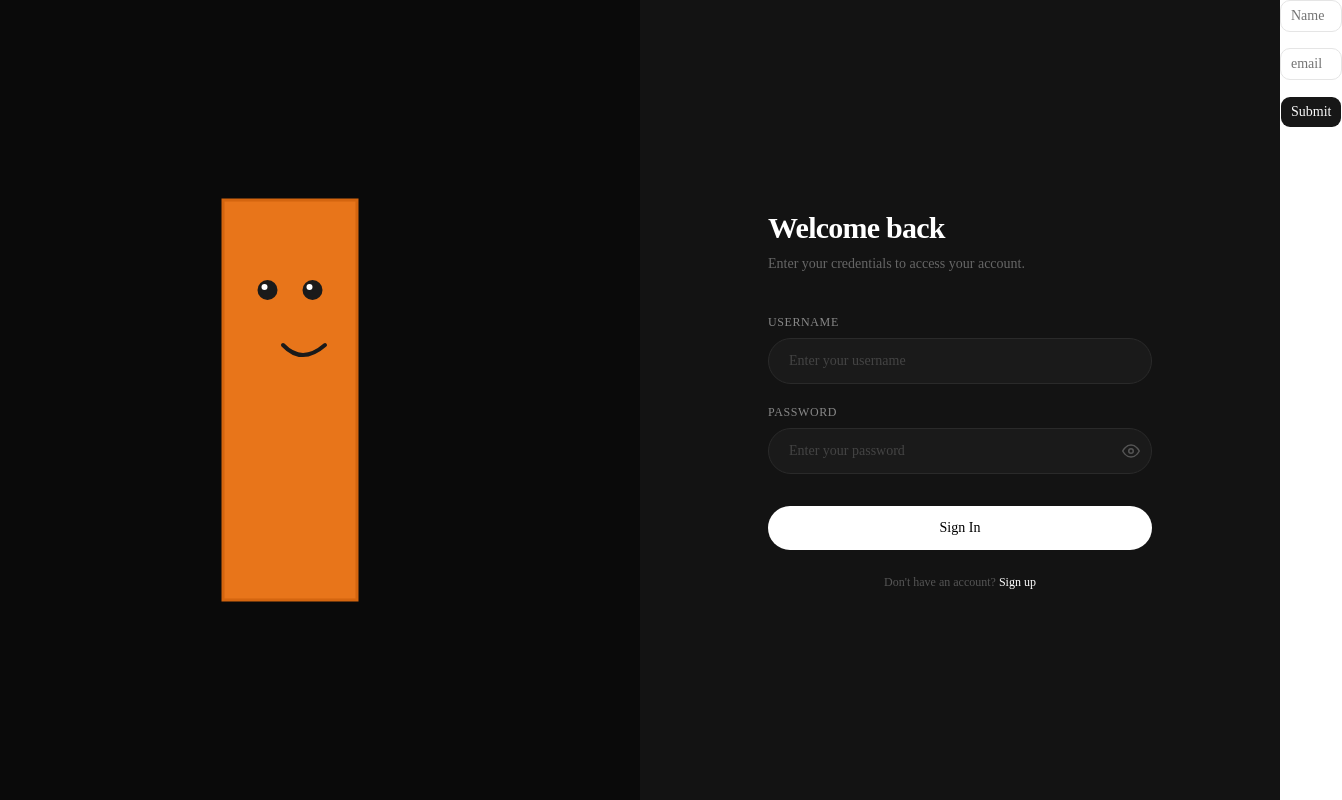
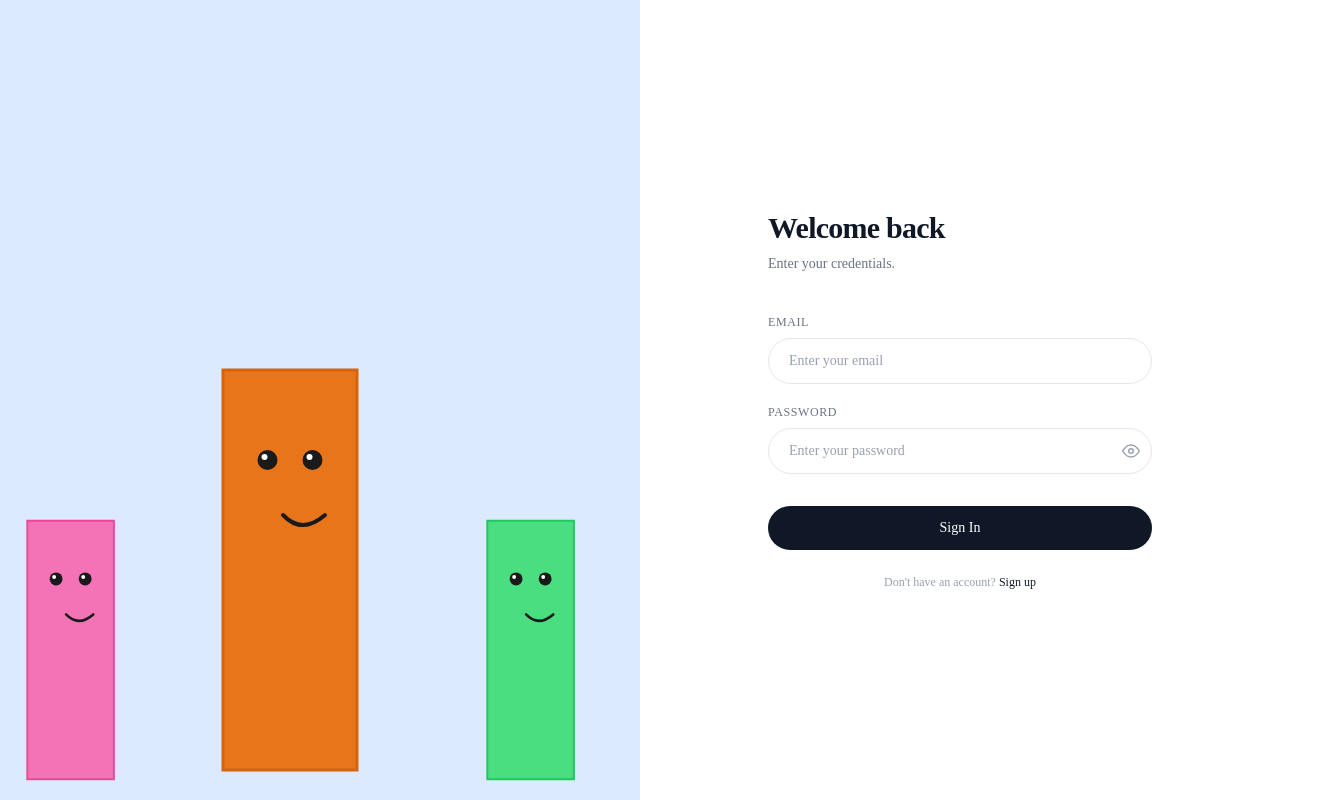
Before and after one commit to TejaswaHinduja/Scholar, a Next.js app in the folder frontend/: page /auth/1 in a window 1280 px wide. Shown: the whole page, 1342 px wide, since content can reach past the window. Built offline with nearby package versions, Linux system fonts and the light colour scheme.

Commit message:
auth page complete , next dashboard, db schema fixing

```diff
--- a/frontend/app/auth/[type]/page.tsx
+++ b/frontend/app/auth/[type]/page.tsx
@@ -1,47 +1,22 @@
 "use client"
-import { Button } from "@/components/ui/button";
-import { Input } from "@/components/ui/input";
-import {useParams,useRouter} from "next/navigation"
-import { useState } from "react";
-import {useForm,Controller} from "react-hook-form"
-import { AuthCharacters } from "@/components/ui/authchars";
+import { useParams } from "next/navigation"
+import { AuthCharacters } from "@/components/ui/authchars"
 
-export default function AuthPage(){
-    type formvalue={
-        name:string,
-        email:string,
-        password:string
+export default function AuthPage() {
+  const { type } = useParams()
+
+  const handleSubmit = async (values: { name?: string; email: string; password: string }) => {
+    const endpoint = type === 'signup' ? '/api/signup' : '/api/login'
+    const res = await fetch(`http://localhost:5000${endpoint}`, {
+      method: 'POST',
+      headers: { 'Content-Type': 'application/json' },
+      body: JSON.stringify(values),
+    })
+    if (!res.ok) {
+      const data = await res.json().catch(() => ({}))
+      throw new Error(data?.message ?? 'Request failed')
     }
-    const {typeAuth}=useParams()
-    const form=useForm<formvalue>({
+  }
 
-    })
-    const {register,handleSubmit,formState:{errors},control}=form
-
-    const Submit=async(values:formvalue)=>{
-        {/*const res=await fetch(`http://localhost:5000/api/signup`,{
-            method:"POST",
-            headers:{"Content-Type":"application/json"},
-            body:JSON.stringify(values)
-        })
-        console.log(res) */}
-        console.log(values)
-    }
-    return (
-        <div className="flex grid-cols-2">
-            <div>
-                <AuthCharacters/>
-            </div>
-            <div>
-
-            <form className="flex flex-col w-full justify-center items-center"onSubmit={handleSubmit(Submit)}>
-
-            <Input {...register("name")}placeholder="Name" />
-            <Input className="my-4" {...register("email")}placeholder="email" />
-            <Button className="align-center items-center"type="submit">Submit</Button>
-            </form>
-            </div>
-
-        </div>
-    )
+  return <AuthCharacters type={type as string} onSubmit={handleSubmit} />
 }
--- a/frontend/components/ui/authchars.tsx
+++ b/frontend/components/ui/authchars.tsx
@@ -1,111 +1,57 @@
 import { useState, useEffect, useRef } from 'react'
 import { motion } from 'motion/react'
+import { useForm } from 'react-hook-form'
 
-export function AuthCharacters() {
-  const [showPassword, setShowPassword] = useState(false)
-  const [eyeOffset, setEyeOffset] = useState({ x: 0, y: 0, normX: 0 })
-  const [isFocused, setIsFocused] = useState(false)
-  const [isBlinking, setIsBlinking] = useState(false)
-  const [lookAwayOffset, setLookAwayOffset] = useState({ x: 0, y: 0, normX: 0 })
-  const [password, setPassword] = useState('')
-  const [error, setError] = useState('')
-  const [isShaking, setIsShaking] = useState(false)
-  const [isSad, setIsSad] = useState(false)
-  const characterRef = useRef<SVGSVGElement>(null)
-
-  useEffect(() => {
-    const handleMouseMove = (e: MouseEvent) => {
-      if (!characterRef.current) return
-      const rect = characterRef.current.getBoundingClientRect()
-      const centerX = rect.left + rect.width / 2
-      const centerY = rect.top + rect.height * 0.38
-
-      const dx = e.clientX - centerX
-      const dy = e.clientY - centerY
-      const distance = Math.sqrt(dx * dx + dy * dy)
-      const maxOffset = 8
-
-      const x = (dx / Math.max(distance, 1)) * Math.min(distance / 40, maxOffset)
-      const y = (dy / Math.max(distance, 1)) * Math.min(distance / 40, maxOffset)
-      const normX = Math.max(-1, Math.min(1, dx / 300))
-
-      setEyeOffset({ x, y, normX })
+type FormValues = {
+  name?: string
+  email: string
+  password: string
 }
 
-    window.addEventListener('mousemove', handleMouseMove)
-    return () => window.removeEventListener('mousemove', handleMouseMove)
-  }, [])
-
-  useEffect(() => {
-    const scheduleBlink = () => {
-      const randomDelay = Math.random() * 3000 + 2000 // 2-5 seconds
-      return setTimeout(() => {
-        setIsBlinking(true)
-        setTimeout(() => setIsBlinking(false), 150) // blink duration
-      }, randomDelay)
+interface AuthCharactersProps {
+  type?: string
+  onSubmit?: (data: FormValues) => Promise<void>
 }
 
-    let timeoutId = scheduleBlink()
-    const intervalId = setInterval(() => {
-      timeoutId = scheduleBlink()
-    }, 5000)
+type CharacterFigureProps = {
+  bodyColor: string
+  strokeColor: string
+  width: number
+  height: number
+  svgRef?: React.RefObject<SVGSVGElement | null>
+  bodyPath: string
+  lookAwayOffset: { x: number; y: number; normX: number }
+  eyeLift: number
+  eyeShift: number
+  isBlinking: boolean
+  isShaking: boolean
+  isSad: boolean
+  leftEyeBase: number
+  rightEyeBase: number
+  leftEyeScale: number
+  rightEyeScale: number
+  mouthShift: number
+}
 
-    return () => {
-      clearTimeout(timeoutId)
-      clearInterval(intervalId)
-    }
-  }, [])
-
-  useEffect(() => {
-    const targetOffset = showPassword ? { x: -15, y: -8, normX: -0.6 } : eyeOffset
-    setLookAwayOffset(targetOffset)
-  }, [showPassword, eyeOffset])
-
-  const faceShift = lookAwayOffset.normX * 12
-  const eyeGap = 45 - lookAwayOffset.normX * 10
-  const leftEyeBase = 100 + faceShift - eyeGap / 2
-  const rightEyeBase = 100 + faceShift + eyeGap / 2
-  const leftEyeScale = 1 - lookAwayOffset.normX * 0.15
-  const rightEyeScale = 1 + lookAwayOffset.normX * 0.15
-  const mouthShift = faceShift * 0.8
-
-  const handleFocus = () => setIsFocused(true)
-  const handleBlur = () => setIsFocused(false)
-
-  const bend = isFocused ? 60 : 0
-  const topShift = isFocused ? 50 : 0
-  const eyeLift = isFocused ? -30 : 0
-  const eyeShift = isFocused ? 25 : 0
-
-  const left = 33
-  const right = 167
-  const top = 30
-  const bottom = 430
-
-  const bodyPath = `
-    M ${left + topShift} ${top}
-    L ${right + topShift} ${top}
-    C ${right} ${top + 60} ${right - bend * 0.4} ${(top + bottom) / 2} ${right} ${bottom}
-    L ${left} ${bottom}
-    C ${left - bend * 0.4} ${bottom - 60} ${left - bend * 0.3} ${(top + bottom) / 2} ${left + topShift} ${top}
-    Z
-  `
-
+function CharacterFigure({
+  bodyColor, strokeColor, width, height, svgRef,
+  bodyPath, lookAwayOffset, eyeLift, eyeShift,
+  isBlinking, isShaking, isSad,
+  leftEyeBase, rightEyeBase, leftEyeScale, rightEyeScale, mouthShift,
+}: CharacterFigureProps) {
   return (
-    <div className="flex w-screen h-screen">
-      <div className="w-1/2 h-full bg-[#0a0a0a] flex items-center justify-center overflow-hidden">
     <svg
-          ref={characterRef}
-          width="260"
-          height="460"
+      ref={svgRef}
+      width={width}
+      height={height}
       viewBox="0 0 260 460"
       fill="none"
       xmlns="http://www.w3.org/2000/svg"
     >
       <motion.path
         d={bodyPath}
-            fill="#E8751A"
-            stroke="#D4650F"
+        fill={bodyColor}
+        stroke={strokeColor}
         strokeWidth="3"
         animate={{ d: bodyPath }}
         transition={{ type: 'spring', stiffness: 180, damping: 18 }}
@@ -114,12 +60,12 @@ export function AuthCharacters() {
         animate={{
           x: eyeShift,
           y: eyeLift,
-              rotate: isShaking ? [0, -5, 5, -5, 5, 0] : 0
+          rotate: isShaking ? [0, -5, 5, -5, 5, 0] : 0,
         }}
         transition={{
           x: { type: 'spring', stiffness: 180, damping: 18 },
           y: { type: 'spring', stiffness: 180, damping: 18 },
-              rotate: { duration: 0.5 }
+          rotate: { duration: 0.5 },
         }}
         style={{ originX: '50%', originY: '50%' }}
       >
@@ -158,57 +104,224 @@ export function AuthCharacters() {
           transition={{ type: 'spring', stiffness: 100, damping: 15 }}
         />
         <motion.path
-              d={isSad ?
-                `M${93 + mouthShift + (showPassword ? lookAwayOffset.x * 0.5 : 0)} ${185 + (showPassword ? lookAwayOffset.y * 0.5 : 0)} Q${112 + mouthShift + (showPassword ? lookAwayOffset.x * 0.5 : 0)} ${175 + (showPassword ? lookAwayOffset.y * 0.5 : 0)} ${135 + mouthShift + (showPassword ? lookAwayOffset.x * 0.5 : 0)} ${185 + (showPassword ? lookAwayOffset.y * 0.5 : 0)}` :
-                `M${93 + mouthShift + (showPassword ? lookAwayOffset.x * 0.5 : 0)} ${175 + (showPassword ? lookAwayOffset.y * 0.5 : 0)} Q${112 + mouthShift + (showPassword ? lookAwayOffset.x * 0.5 : 0)} ${195 + (showPassword ? lookAwayOffset.y * 0.5 : 0)} ${135 + mouthShift + (showPassword ? lookAwayOffset.x * 0.5 : 0)} ${175 + (showPassword ? lookAwayOffset.y * 0.5 : 0)}`
+          d={
+            isSad
+              ? `M${93 + mouthShift} 185 Q${112 + mouthShift} 175 ${135 + mouthShift} 185`
+              : `M${93 + mouthShift} 175 Q${112 + mouthShift} 195 ${135 + mouthShift} 175`
           }
           stroke="#1a1a1a"
           strokeWidth="4"
           strokeLinecap="round"
           fill="none"
           animate={{
-                d: isSad ?
-                  `M${93 + mouthShift + (showPassword ? lookAwayOffset.x * 0.5 : 0)} ${185 + (showPassword ? lookAwayOffset.y * 0.5 : 0)} Q${112 + mouthShift + (showPassword ? lookAwayOffset.x * 0.5 : 0)} ${175 + (showPassword ? lookAwayOffset.y * 0.5 : 0)} ${135 + mouthShift + (showPassword ? lookAwayOffset.x * 0.5 : 0)} ${185 + (showPassword ? lookAwayOffset.y * 0.5 : 0)}` :
-                  `M${93 + mouthShift + (showPassword ? lookAwayOffset.x * 0.5 : 0)} ${175 + (showPassword ? lookAwayOffset.y * 0.5 : 0)} Q${112 + mouthShift + (showPassword ? lookAwayOffset.x * 0.5 : 0)} ${195 + (showPassword ? lookAwayOffset.y * 0.5 : 0)} ${135 + mouthShift + (showPassword ? lookAwayOffset.x * 0.5 : 0)} ${175 + (showPassword ? lookAwayOffset.y * 0.5 : 0)}`
+            d: isSad
+              ? `M${93 + mouthShift} 185 Q${112 + mouthShift} 175 ${135 + mouthShift} 185`
+              : `M${93 + mouthShift} 175 Q${112 + mouthShift} 195 ${135 + mouthShift} 175`,
           }}
           transition={{ type: 'spring', stiffness: 200, damping: 20 }}
         />
       </motion.g>
     </svg>
-      </div>
+  )
+}
 
-      <div className="w-1/2 h-full bg-[#131313] flex items-center justify-center">
-        <div className="w-full max-w-md px-8">
-          <h1 className="text-white text-3xl font-semibold tracking-tight mb-2">
-            Welcome back
-          </h1>
-          <p className="text-[#666] text-sm mb-10">
-            Enter your credentials to access your account.
-          </p>
+export function AuthCharacters({ type = 'login', onSubmit }: AuthCharactersProps) {
+  const isSignup = type === 'signup'
 
-          <div className="mb-5">
-            <label
-              htmlFor="username"
-              className="block text-[#888] text-xs font-medium uppercase tracking-wider mb-2"
-            >
-              Username
-            </label>
-            <input
-              id="username"
-              type="text"
-              placeholder="Enter your username"
-              autoComplete="off"
-              onFocus={handleFocus}
-              onBlur={handleBlur}
-              className="w-full appearance-none bg-[#1a1a1a] border border-[#2a2a2a] rounded-full px-5 py-3 text-white text-sm font-[inherit] placeholder:text-[#444] outline-none focus:border-[#444] transition-colors"
+  const [showPassword, setShowPassword] = useState(false)
+  const [eyeOffset, setEyeOffset] = useState({ x: 0, y: 0, normX: 0 })
+  const [isFocused, setIsFocused] = useState(false)
+  const [isPasswordFocused, setIsPasswordFocused] = useState(false)
+  const [isBlinking, setIsBlinking] = useState(false)
+  const [lookAwayOffset, setLookAwayOffset] = useState({ x: 0, y: 0, normX: 0 })
+  const [isShaking, setIsShaking] = useState(false)
+  const [isSad, setIsSad] = useState(false)
+  const [submitError, setSubmitError] = useState('')
+  const characterRef = useRef<SVGSVGElement>(null)
+
+  const { register, handleSubmit, formState: { errors } } = useForm<FormValues>()
+
+  useEffect(() => {
+    const handleMouseMove = (e: MouseEvent) => {
+      if (!characterRef.current) return
+      const rect = characterRef.current.getBoundingClientRect()
+      const centerX = rect.left + rect.width / 2
+      const centerY = rect.top + rect.height * 0.38
+
+      const dx = e.clientX - centerX
+      const dy = e.clientY - centerY
+      const distance = Math.sqrt(dx * dx + dy * dy)
+      const maxOffset = 8
+
+      const x = (dx / Math.max(distance, 1)) * Math.min(distance / 40, maxOffset)
+      const y = (dy / Math.max(distance, 1)) * Math.min(distance / 40, maxOffset)
+      const normX = Math.max(-1, Math.min(1, dx / 300))
+
+      setEyeOffset({ x, y, normX })
+    }
+
+    window.addEventListener('mousemove', handleMouseMove)
+    return () => window.removeEventListener('mousemove', handleMouseMove)
+  }, [])
+
+  useEffect(() => {
+    const scheduleBlink = () => {
+      const randomDelay = Math.random() * 3000 + 2000
+      return setTimeout(() => {
+        setIsBlinking(true)
+        setTimeout(() => setIsBlinking(false), 150)
+      }, randomDelay)
+    }
+
+    let timeoutId = scheduleBlink()
+    const intervalId = setInterval(() => {
+      timeoutId = scheduleBlink()
+    }, 5000)
+
+    return () => {
+      clearTimeout(timeoutId)
+      clearInterval(intervalId)
+    }
+  }, [])
+
+  useEffect(() => {
+    const targetOffset = isPasswordFocused ? { x: -15, y: -8, normX: -0.6 } : eyeOffset
+    setLookAwayOffset(targetOffset)
+  }, [isPasswordFocused, eyeOffset])
+
+  const faceShift = lookAwayOffset.normX * 12
+  const eyeGap = 45 - lookAwayOffset.normX * 10
+  const leftEyeBase = 100 + faceShift - eyeGap / 2
+  const rightEyeBase = 100 + faceShift + eyeGap / 2
+  const leftEyeScale = 1 - lookAwayOffset.normX * 0.15
+  const rightEyeScale = 1 + lookAwayOffset.normX * 0.15
+  const mouthShift = faceShift * 0.8
+
+  const handleFocus = () => setIsFocused(true)
+  const handleBlur = () => setIsFocused(false)
+
+  // Password focus → body leans back (negative topShift/bend); other field → lean forward
+  const bend = isPasswordFocused ? -50 : (isFocused ? 60 : 0)
+  const topShift = isPasswordFocused ? -25 : (isFocused ? 50 : 0)
+  const eyeLift = isPasswordFocused ? 8 : (isFocused ? -30 : 0)
+  const eyeShift = isPasswordFocused ? -12 : (isFocused ? 25 : 0)
+
+  const left = 33
+  const right = 167
+  const top = 30
+  const bottom = 430
+
+  const bodyPath = `
+    M ${left + topShift} ${top}
+    L ${right + topShift} ${top}
+    C ${right} ${top + 60} ${right - bend * 0.4} ${(top + bottom) / 2} ${right} ${bottom}
+    L ${left} ${bottom}
+    C ${left - bend * 0.4} ${bottom - 60} ${left - bend * 0.3} ${(top + bottom) / 2} ${left + topShift} ${top}
+    Z
+  `
+
+  const handleFormSubmit = async (data: FormValues) => {
+    if (!onSubmit) return
+    try {
+      await onSubmit(data)
+    } catch (err: unknown) {
+      const message = err instanceof Error ? err.message : 'Something went wrong'
+      setSubmitError(message)
+      setIsShaking(true)
+      setIsSad(true)
+      setTimeout(() => {
+        setIsShaking(false)
+        setIsSad(false)
+      }, 1500)
+    }
+  }
+
+  const inputClass = (hasError?: boolean) =>
+    `w-full appearance-none bg-white border ${hasError ? 'border-red-400' : 'border-gray-200'} rounded-full px-5 py-3 text-gray-900 text-sm font-[inherit] placeholder:text-gray-400 outline-none focus:border-blue-300 focus:ring-2 focus:ring-blue-100 transition-all`
+
+  const sharedCharProps = {
+    bodyPath, lookAwayOffset, eyeLift, eyeShift,
+    isBlinking, isShaking, isSad,
+    leftEyeBase, rightEyeBase, leftEyeScale, rightEyeScale, mouthShift,
+  }
+
+  return (
+    <div className="flex w-screen h-screen">
+      {/* Left panel — three characters bottom-aligned */}
+      <div className="w-1/2 h-full bg-[#dbeafe] flex items-end justify-center gap-4 overflow-hidden">
+        <CharacterFigure
+          {...sharedCharProps}
+          bodyColor="#f472b6"
+          strokeColor="#ec4899"
+          width={168}
+          height={300}
+        />
+        <CharacterFigure
+          {...sharedCharProps}
+          bodyColor="#E8751A"
+          strokeColor="#D4650F"
+          width={260}
+          height={460}
+          svgRef={characterRef}
+        />
+        <CharacterFigure
+          {...sharedCharProps}
+          bodyColor="#4ade80"
+          strokeColor="#22c55e"
+          width={168}
+          height={300}
         />
       </div>
 
+      {/* Right panel — form */}
+      <div className="w-1/2 h-full bg-white flex items-center justify-center">
+        <div className="w-full max-w-md px-8">
+          <h1 className="text-gray-900 text-3xl font-semibold tracking-tight mb-2">
+            {isSignup ? 'Create an account' : 'Welcome back'}
+          </h1>
+          <p className="text-gray-500 text-sm mb-10">
+            {isSignup ? 'Sign up to get started.' : 'Enter your credentials.'}
+          </p>
+
+          <form onSubmit={handleSubmit(handleFormSubmit)} noValidate>
+            {isSignup && (
+              <div className="mb-5">
+                <label htmlFor="name" className="block text-gray-500 text-xs font-medium uppercase tracking-wider mb-2">
+                  Name
+                </label>
+                <input
+                  id="name"
+                  type="text"
+                  placeholder="Enter your name"
+                  autoComplete="off"
+                  {...register('name', { required: isSignup ? 'Name is required' : false })}
+                  onFocus={handleFocus}
+                  onBlur={(e) => { register('name').onBlur(e); handleBlur() }}
+                  className={inputClass(!!errors.name)}
+                />
+                {errors.name && <p className="text-red-500 text-xs mt-2 ml-5">{errors.name.message}</p>}
+              </div>
+            )}
+
+            <div className="mb-5">
+              <label htmlFor="email" className="block text-gray-500 text-xs font-medium uppercase tracking-wider mb-2">
+                Email
+              </label>
+              <input
+                id="email"
+                type="email"
+                placeholder="Enter your email"
+                autoComplete="off"
+                {...register('email', { required: 'Email is required' })}
+                onFocus={handleFocus}
+                onBlur={(e) => { register('email').onBlur(e); handleBlur() }}
+                className={inputClass(!!errors.email)}
+              />
+              {errors.email && <p className="text-red-500 text-xs mt-2 ml-5">{errors.email.message}</p>}
+            </div>
+
             <div className="mb-8">
-            <label
-              htmlFor="password"
-              className="block text-[#888] text-xs font-medium uppercase tracking-wider mb-2"
-            >
+              <label htmlFor="password" className="block text-gray-500 text-xs font-medium uppercase tracking-wider mb-2">
                 Password
               </label>
               <div className="relative">
@@ -217,19 +330,15 @@ export function AuthCharacters() {
                   type={showPassword ? 'text' : 'password'}
                   placeholder="Enter your password"
                   autoComplete="off"
-                value={password}
-                onChange={(e) => {
-                  setPassword(e.target.value)
-                  setError('')
-                }}
-                onFocus={handleFocus}
-                onBlur={handleBlur}
-                className={`w-full appearance-none bg-[#1a1a1a] border ${error ? 'border-red-500' : 'border-[#2a2a2a]'} rounded-full px-5 py-3 pr-12 text-white text-sm font-[inherit] placeholder:text-[#444] outline-none focus:border-[#444] transition-colors`}
+                  {...register('password', { required: 'Password is required' })}
+                  onFocus={() => { handleFocus(); setIsPasswordFocused(true) }}
+                  onBlur={(e) => { register('password').onBlur(e); handleBlur(); setIsPasswordFocused(false) }}
+                  className={`${inputClass(!!errors.password || !!submitError)} pr-12`}
                 />
                 <button
                   type="button"
                   onClick={() => setShowPassword(!showPassword)}
-                className="absolute right-3 top-1/2 -translate-y-1/2 bg-transparent border-none text-[#555] hover:text-white transition-colors cursor-pointer p-0"
+                  className="absolute right-3 top-1/2 -translate-y-1/2 bg-transparent border-none text-gray-400 hover:text-gray-700 transition-colors cursor-pointer p-0"
                   aria-label={showPassword ? 'Hide password' : 'Show password'}
                 >
                   {showPassword ? (
@@ -247,35 +356,25 @@ export function AuthCharacters() {
                   )}
                 </button>
               </div>
-            {error && (
-              <p className="text-red-500 text-xs mt-2 ml-5">{error}</p>
+              {(errors.password || submitError) && (
+                <p className="text-red-500 text-xs mt-2 ml-5">{errors.password?.message || submitError}</p>
               )}
             </div>
 
             <button
-            onClick={(e) => {
-              e.preventDefault()
-              if (password !== 'password') {
-                setError('Incorrect password')
-                setIsShaking(true)
-                setIsSad(true)
-                setTimeout(() => {
-                  setIsShaking(false)
-                  setIsSad(false)
-                }, 1500)
-              }
-            }}
-            className="w-full bg-white text-black font-medium text-sm rounded-full py-3 border-none hover:bg-[#e0e0e0] transition-colors cursor-pointer"
+              type="submit"
+              className="w-full bg-gray-900 text-white font-medium text-sm rounded-full py-3 border-none hover:bg-gray-700 transition-colors cursor-pointer"
             >
-            Sign In
+              {isSignup ? 'Create Account' : 'Sign In'}
             </button>
 
-          <p className="text-center text-[#555] text-xs mt-6">
-            Don't have an account?{' '}
-            <a href="#" className="text-white hover:underline no-underline">
-              Sign up
+            <p className="text-center text-gray-400 text-xs mt-6">
+              {isSignup ? 'Already have an account? ' : "Don't have an account? "}
+              <a href={isSignup ? '/auth/login' : '/auth/signup'} className="text-gray-900 hover:underline no-underline font-medium">
+                {isSignup ? 'Sign in' : 'Sign up'}
               </a>
             </p>
+          </form>
         </div>
       </div>
     </div>
```
Lines whose indentation alone changed are shown as unchanged.
